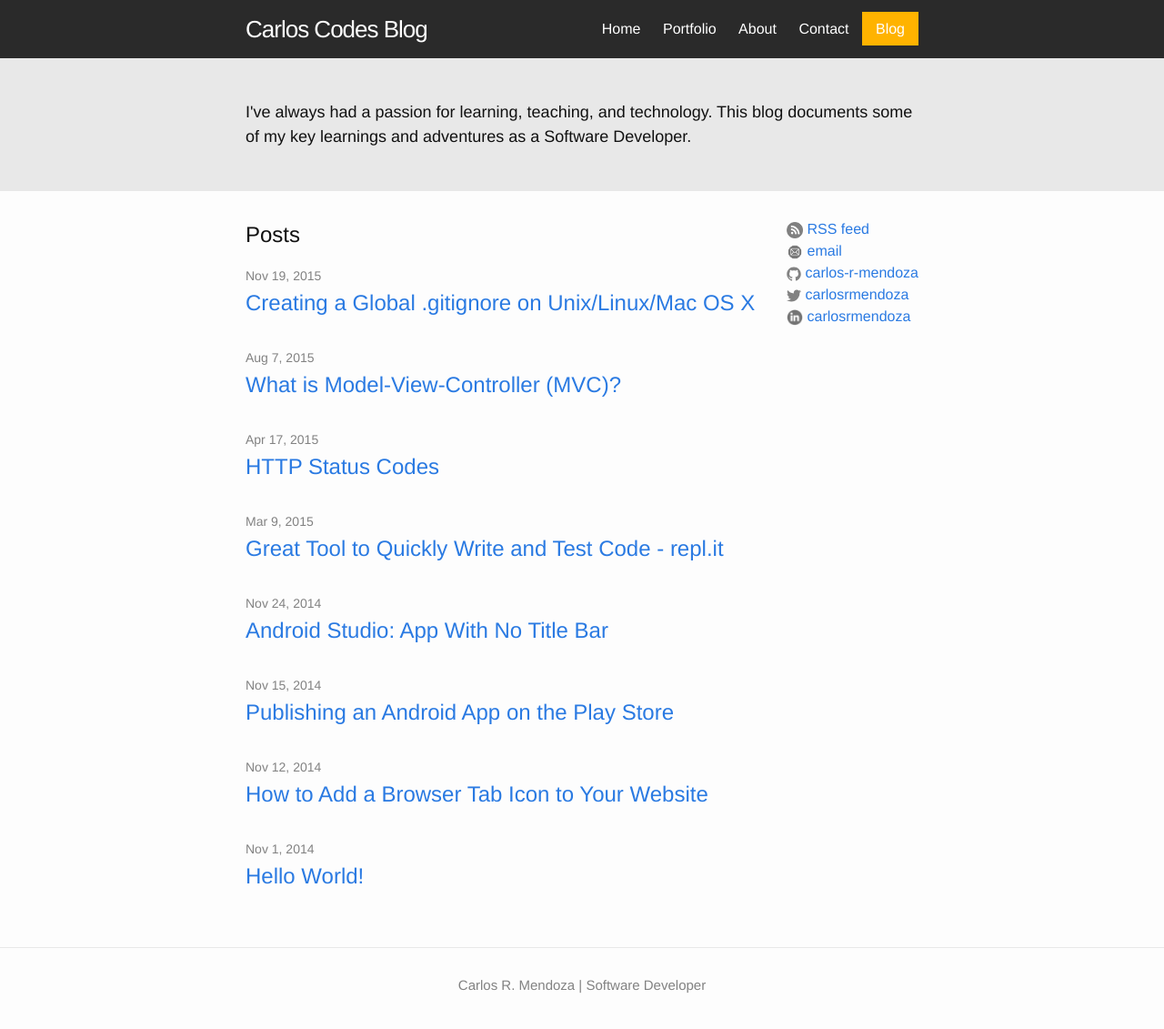
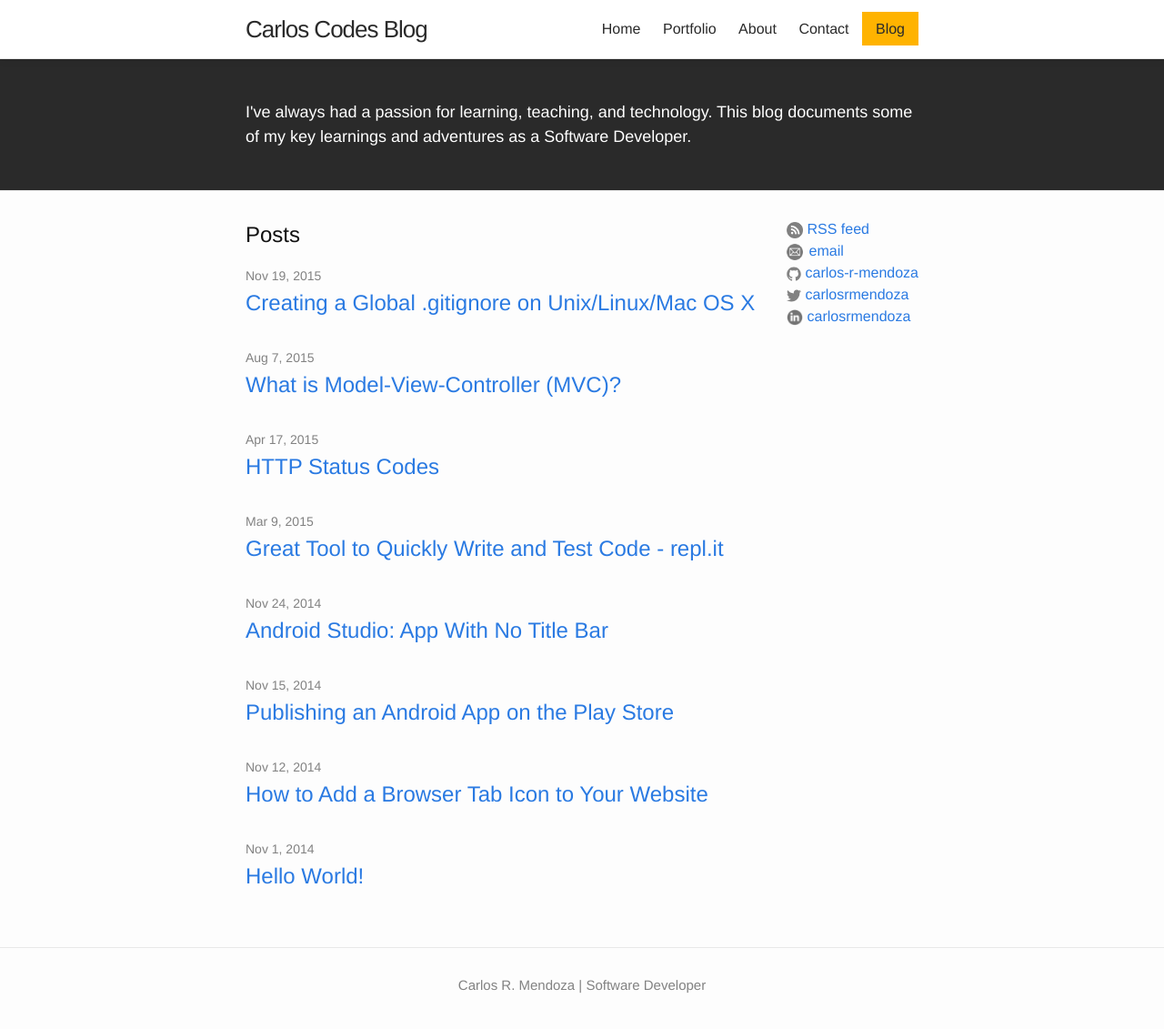
Before and after one commit to carlos-r-mendoza/Blog, a Jekyll site: the page built from index.html, in a window 1280 px wide and 1140 px high. Shown: the top 1131 px of the window at 91% size. Built offline with Jekyll 4.4.1, drawn with Linux system fonts in a browser that asks for light colours.

Commit message:
Changed navbar and intro-section colors.

```diff
--- a/_sass/_layout.scss
+++ b/_sass/_layout.scss
@@ -7,11 +7,12 @@
     border-bottom: 1px solid $grey-color-light;
     min-height: 64px;
     //added custom bg
-    background-color: $theme-grey-color-dark;
+    background-color: $theme-white-color;
 
     // Positioning context for the mobile navigation icon
     position: fixed;
     width: 100%;
+    box-shadow: 0 0 10px rgba(0,0,0,0.1);
 }
 
 .site-title {
@@ -23,7 +24,7 @@
     color: $theme-white-color;
     &,
     &:visited {
-        color: $theme-white-color;
+        color: $theme-grey-color-dark;
     }
 }
 
@@ -36,7 +37,7 @@
     }
 
     .page-link {
-        color: $theme-white-color;
+        color: $theme-grey-color-dark;
         line-height: $base-line-height;
 
         // Gaps between nav items, but not on the first one
@@ -218,7 +219,7 @@
     margin-top: 30px;
     padding-top: 30px;
     padding-bottom: 10px;
-    background-color: $grey-color-light;
+    background-color: $theme-grey-color-dark;
 }
 
 #section-divider {
@@ -230,6 +231,7 @@
 #intro-text {
     padding: 20px 0px;
     font-size: 18px;
+    color: $theme-white-color;
 }
 
 .page-heading {
--- a/css/main.scss
+++ b/css/main.scss
@@ -31,6 +31,7 @@ $on-laptop:        800px;
 $theme-grey-color-dark: #2A2A2A;
 $theme-white-color: #ffffff;
 $theme-orange-color: #ffb300;
+$theme-blue-color: #01579b;
 
 // Using media queries with like this:
 // @include media-query($on-palm) {
--- a/index.html
+++ b/index.html
@@ -33,7 +33,7 @@ layout: default
         </li>
         <li>
           <a href="mailto:{{ site.email }}">
-            <span class="icon-linkedin">
+            <span class="icon-linkedin" style="width:22px; height: 22px; margin-left: -2px">
               <img src="../img/social/email-icon.png" />
             </span>
             <span>email</span>
```
